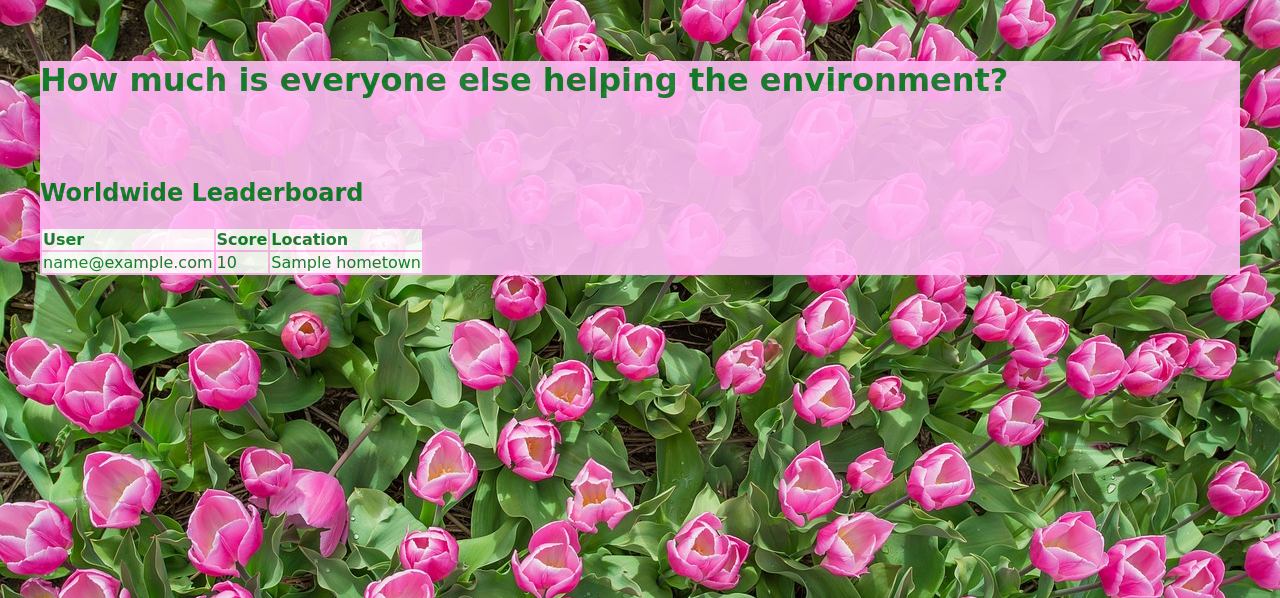
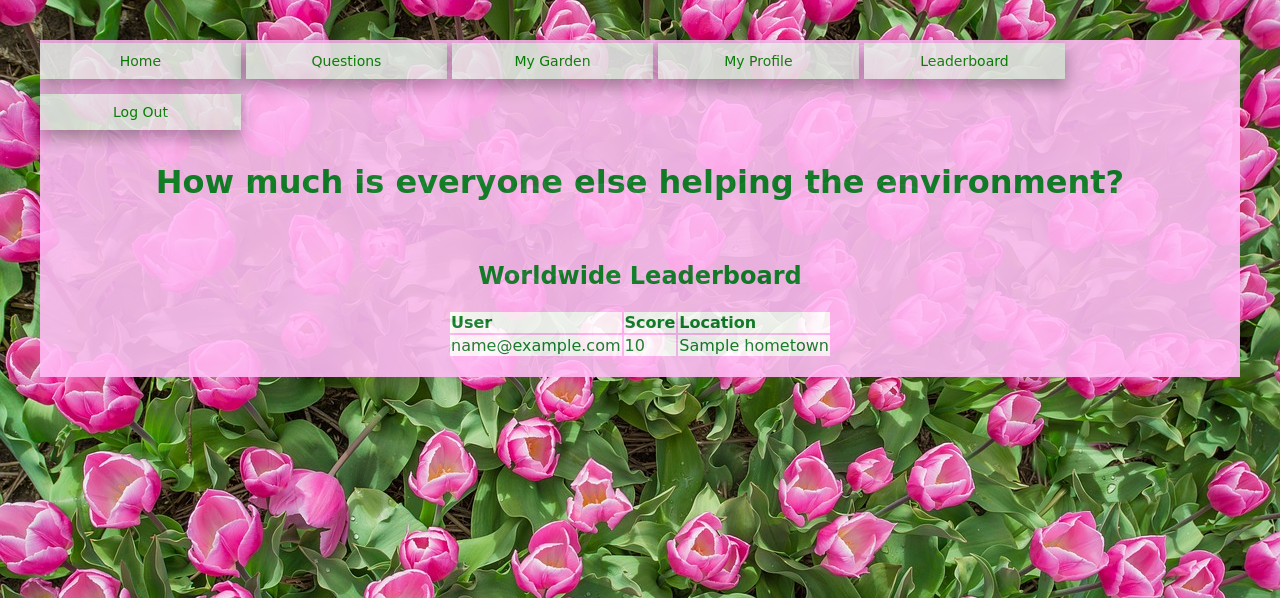
Before and after one commit to komal15/hackcmu, a Python web app: template carbongarden/templates/leaderboard.html in a window 1280 px wide. Shown: the top 598 px of the page. Run offline with Jinja, Linux system fonts and the light colour scheme; the template is opened without the code that fills it: most values are stand-ins (such as "Sample title", 1, 10 or a date in 2020).

Commit message:
More buttons

```diff
--- a/carbongarden/stylesheets/hackcmustyle.css
+++ b/carbongarden/stylesheets/hackcmustyle.css
@@ -48,11 +48,10 @@ a, a:visited{
     text-align: center;
     text-decoration: none;
     display: inline-block;
-		width:12%;
-		min-width: 90px;
-		margin-left:11%;
-		margin-top:.5%
-		margin-bottom:1%;
+		width:13.41%;
+		min-width: 80px;
+		margin-top:.25%;
+		margin-bottom: 1%;
     font-size: 14px;
 		font-family: Copperplate, cursive;
 		box-shadow: 0 8px 16px 0 rgba(0,0,0,0.2), 0 6px 20px 0 rgba(0,0,0,0.19);
@@ -71,9 +70,9 @@ a, a:visited{
     text-align: center;
     text-decoration: none;
     display: inline-block;
-		width:12%;
-		min-width: 90px;
-		margin-top:.5%
+		width:13.41%;
+		min-width: 80px;
+		margin-top:.25%;
 		margin-bottom:1%;
     font-size: 14px;
 		font-family: Copperplate, cursive;
@@ -93,9 +92,9 @@ a, a:visited{
     text-align: center;
     text-decoration: none;
     display: inline-block;
-		width:12%;
-		min-width:90px;
-		margin-top:.5%
+		width:13.41%;
+		min-width:80px;
+		margin-top:.25%;
 		margin-bottom:1%;
     font-size: 14px;
 		font-family: Copperplate, cursive;
@@ -115,9 +114,9 @@ a, a:visited{
     text-align: center;
     text-decoration: none;
     display: inline-block;
-		width:12%;
-		min-width:90px;
-		margin-top:.5%;
+		width:13.41%;
+		min-width:80px;
+		margin-top:.25%;
 		margin-bottom:1%;
     font-size: 14px;
 		font-family: Copperplate, cursive;
@@ -137,11 +136,10 @@ a, a:visited{
     text-align: center;
     text-decoration: none;
     display: inline-block;
-		width:12%;
-		min-width:90px;
-		margin-top:1%;
-		margin-right:10%;
-		margin-bottom:.5%;
+		width:13.41%;
+		min-width:80px;
+		margin-top:.25%;
+		margin-bottom:1%;
     font-size: 14px;
 		font-family: Copperplate, cursive;
 		box-shadow: 0 8px 16px 0 rgba(0,0,0,0.2), 0 6px 20px 0 rgba(0,0,0,0.19);
@@ -151,3 +149,25 @@ a, a:visited{
 	box-shadow: 0 12px 16px 0 rgba(0,0,0,0.24), 0 17px 50px 0 rgba(0,0,0,0.19);
 
 }
+
+.button6 {
+    background-color: #e7e7e7; /* Gray */
+    border: none;
+    color: green;
+    padding: 10px 20px;
+    text-align: center;
+    text-decoration: none;
+    display: inline-block;
+		width:13.41%;
+		min-width:80px;
+		margin-top:.25%;
+		margin-bottom:1%;
+    font-size: 14px;
+		font-family: Copperplate, cursive;
+		box-shadow: 0 8px 16px 0 rgba(0,0,0,0.2), 0 6px 20px 0 rgba(0,0,0,0.19);
+}
+
+.button6:hover {
+	box-shadow: 0 12px 16px 0 rgba(0,0,0,0.24), 0 17px 50px 0 rgba(0,0,0,0.19);
+
+}
--- a/carbongarden/templates/leaderboard.html
+++ b/carbongarden/templates/leaderboard.html
@@ -8,10 +8,17 @@
   <body>
     <body style="margin:20px;padding:20px">
     <div class= "leaderboard">
-<h1> How much is everyone else helping the environment? </h1> <br> <br>
+      <a href="/" class = "button1">Home</a>
+      <a href="/questions" class = "button2">Questions</a>
+      <a href="/mygarden" class = "button3" >My Garden</a>
+      <a href="/myprofile" class = "button4">My Profile</a>
+      <a href="/leaderboard" class="button5">Leaderboard</a>
+      <a href="{{logout_url}}" id="getout" class ="button6">Log Out</a>
+<h1> <center> How much is everyone else helping the environment? </center>
+</h1> <br>
 
-<h2> Worldwide Leaderboard </h2>
-<table>
+<h2> <center> Worldwide Leaderboard </center> </h2>
+<table style="margin:0px auto">
   <colgroup>
     <col span="3" style="background-color:white">
 
@@ -33,7 +40,7 @@
   {% endfor %}
 </table>
 
-
+<br>
 </div>
 
 
--- a/carbongarden/templates/myprofile.html
+++ b/carbongarden/templates/myprofile.html
@@ -13,6 +13,7 @@
     <a href="/mygarden" class = "button3" >My Garden</a>
     <a href="/myprofile" class = "button4">My Profile</a>
     <a href="/leaderboard" class="button5">Leaderboard</a>
+    <a href="{{logout_url}}" id="getout" class ="button6">Log Out</a>
   <h1> <center> {{profile.name}}'s Profile </center> </h1>
   <style>
   h3 { text-indent: 20px; }
```
Also changed, not shown: carbongarden/templates/questions.html (+3 -5 lines), carbongarden/templates/welcome.html (+4 -4 lines), 1 other file.
